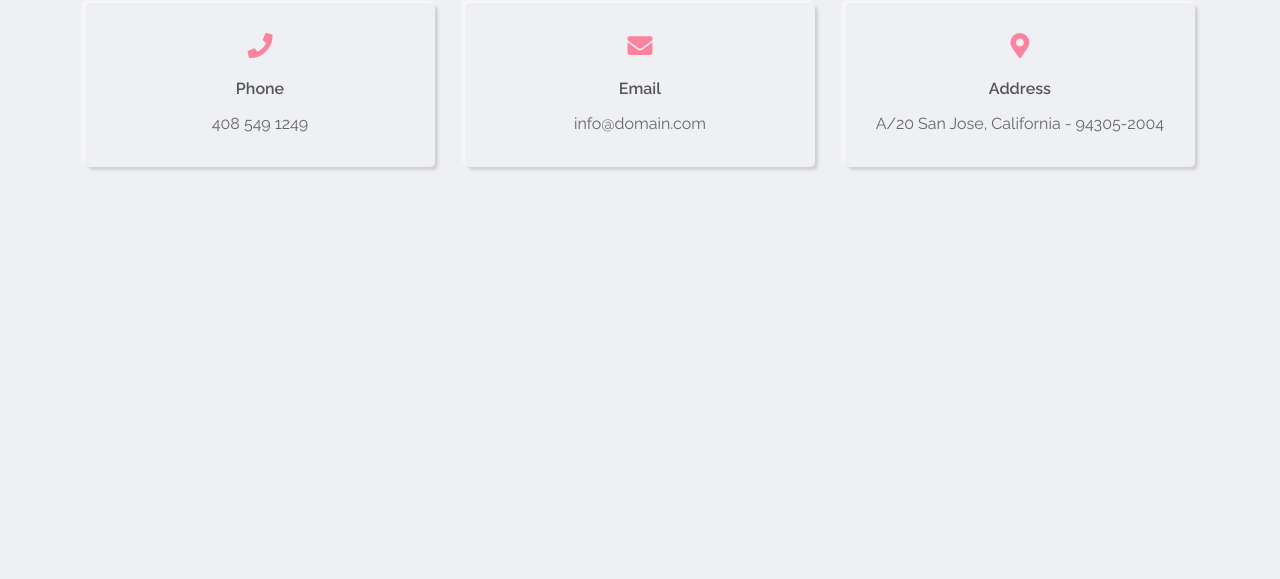
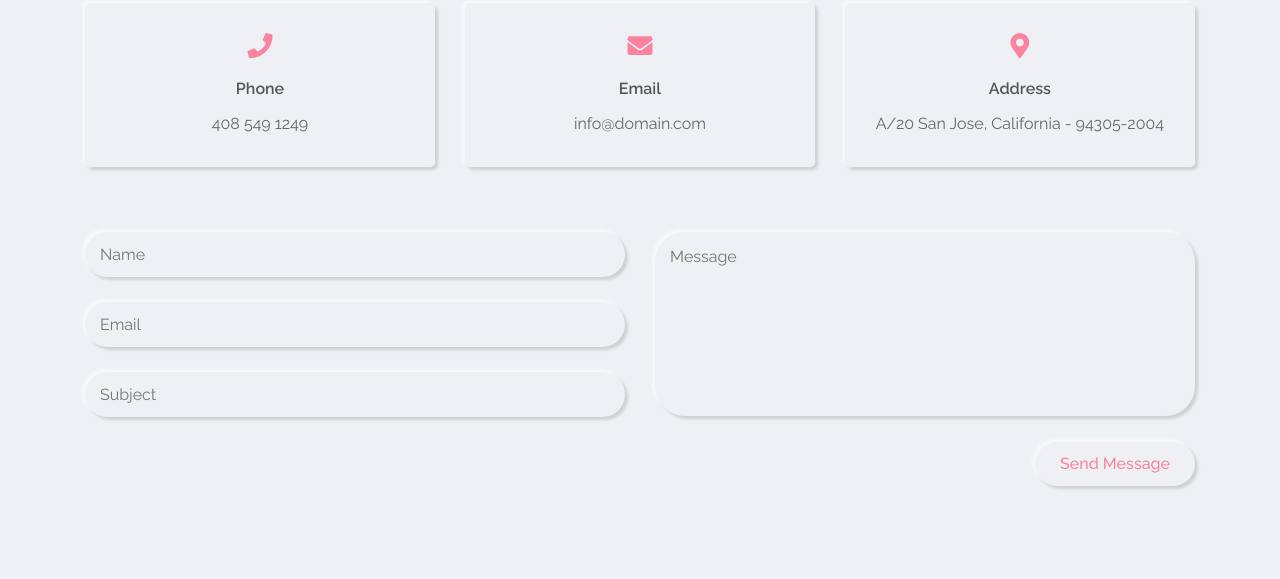
Before and after one commit to MandeepDalavi/mandeepdalavi.github.io, a PHP site: page / in a window 1280 px wide. Shown: the part 4799-5378 px from the top of the page. Run offline with PHP 8.4, Linux system fonts and the light colour scheme.

Commit message:
Added Contact Form in Contact Section

```diff
--- a/css/style.css
+++ b/css/style.css
@@ -84,6 +84,7 @@ img{
     width: 100%;
     height: 100%;
     transition: all 0.3s ease;
+    z-index: -1;
 }
 .hover-in-shadow:hover:after{
     box-shadow: var(--inner-shadow);
@@ -101,7 +102,8 @@ img{
     cursor: pointer;
     border-radius:30px;
     transition: all 0.3s ease;
-    display:inline-block
+    display:inline-block;
+    border: none;
 }
 .btn-1:after{
     border-radius:30px;
@@ -1128,3 +1130,43 @@ img{
     margin:0;
     word-break: break-word;
 }
+.contact-section .contact-form{
+    flex: 0 0 100%;
+    max-width: 100%;
+    margin-top: 50px;
+}
+.contact-section .w-50{
+    padding:0 15px;
+    flex: 0 0 50%;
+    max-width:50%;
+}
+.contact-section .input-group{
+    margin:0 0 25px;
+    transition: all 0.3s ease;
+    border-radius: 30px;
+}
+.contact-section .input-group:after{
+    border-radius:30px;
+}
+.contact-section .input-group .input-control{
+    height: 45px;
+    display:block;
+    width: 100%;
+    border-radius: 30px;
+    border:none;
+    background-color:transparent;
+    font-size: 16px;
+    padding:0 15px;
+    color: var(--text-black-700);
+}
+.contact-section .input-group textarea.input-control{
+    height:184px;
+    padding-top: 15px;
+    resize: none;
+}
+.contact-section .submit-btn{
+    flex: 0 0 100%;
+    max-width: 100%;
+    text-align: right;
+    padding:0 15px;
+}
--- a/index.html
+++ b/index.html
@@ -624,7 +624,29 @@
       <div class="row">
         <div class="contact-form">
           <form>
-
+              <div class="row">
+                <div class="w-50">
+                  <div class="input-group outer-shadow hover-in-shadow">
+                    <input type="text" placeholder="Name" class="input-control">
+                  </div>
+                  <div class="input-group outer-shadow hover-in-shadow">
+                    <input type="text" placeholder="Email" class="input-control">
+                  </div>
+                  <div class="input-group outer-shadow hover-in-shadow">
+                    <input type="text" placeholder="Subject" class="input-control">
+                  </div>
+                </div>
+                <div class="w-50">
+                  <div class="input-group outer-shadow hover-in-shadow">
+                    <textarea placeholder="Message" class="input-control"></textarea>
+                  </div>
+                </div>
+              </div>
+              <div class="row">
+                <div class="submit-btn">
+                  <button type="submit" class="btn-1 outer-shadow hover-in-shadow">Send Message</button>
+                </div>
+              </div>
           </form>
         </div>
       </div>
```
